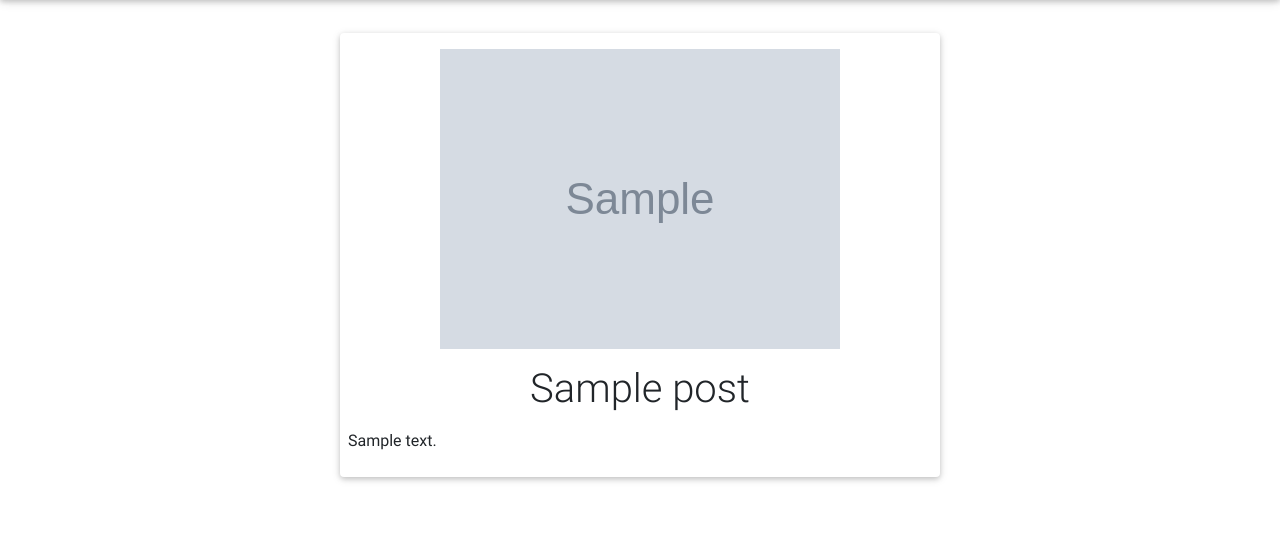
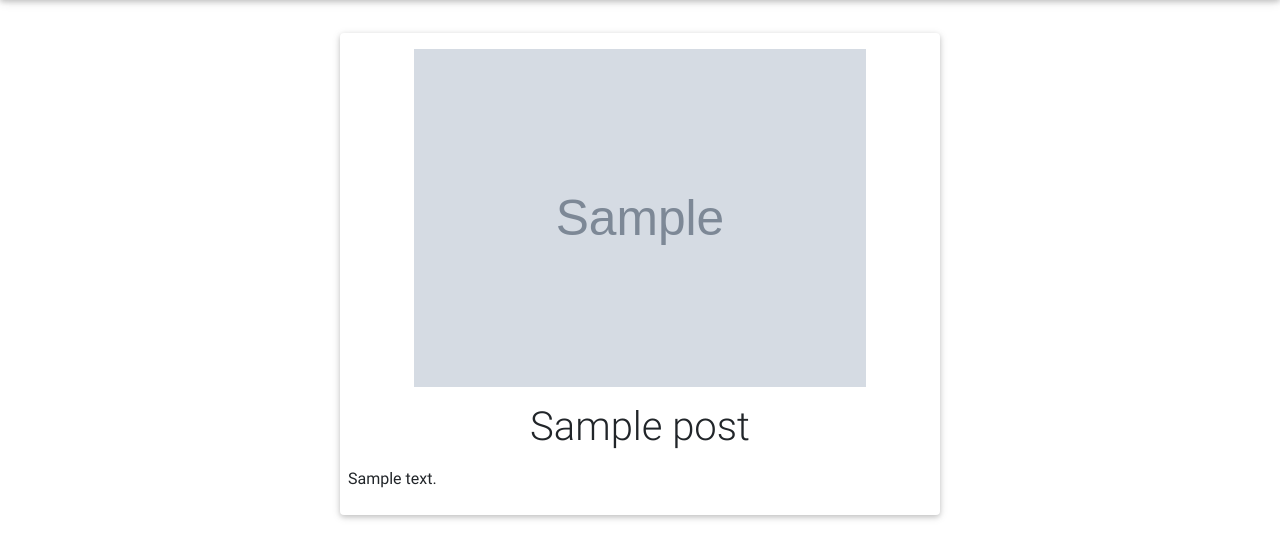
Before and after one commit to NikZy/Momentum, a Flask app: template src/flaskr/templates/frontpage_post/post.html in a window 1280 px wide. Shown: the part 67-626 px from the top of the page. Run offline with Flask 2, Linux system fonts and the light colour scheme; the template is opened without the code that fills it: most values are stand-ins (such as "Sample title", 1, 10 or a date in 2020); grey boxes marked "Sample" are stand-in pictures; some libraries are stand-ins or nearby versions.

Commit message:
ikke så store bilder lenger i think

```diff
--- a/src/flaskr/templates/frontpage_post/post.html
+++ b/src/flaskr/templates/frontpage_post/post.html
@@ -9,7 +9,7 @@
    <img
       src="{{ post.image }}"
       alt="Card image cap"
-      style="display: inline-block; margin:auto;"
+      style="display: inline-block; margin:auto; width:80%"
       class="d-flex justify-content-center p-2"
     />
 
```
